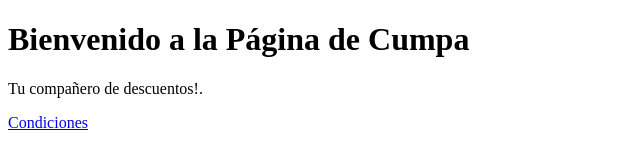
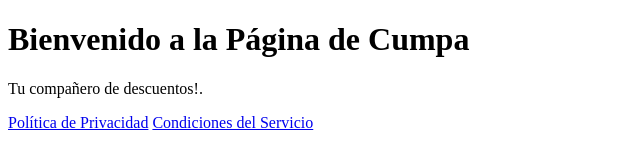
Before and after one commit to coffey-dev/cumpa_web, a plain HTML site: page index.html in a window 1280 px wide. Shown: the whole page, without its empty margins (0-640 px from the left). Drawn offline with Linux system fonts and the light colour scheme.

Commit message:
actualizo links

```diff
--- a/index.html
+++ b/index.html
@@ -8,6 +8,7 @@
   <body>
     <h1>Bienvenido a la Página de Cumpa</h1>
     <p>Tu compañero de descuentos!.</p>
-    <a href="condiciones.html">Condiciones</a>
+    <a href="privacidad.html">Política de Privacidad</a>
+    <a href="condiciones.html">Condiciones del Servicio</a>
   </body>
 </html>
```
